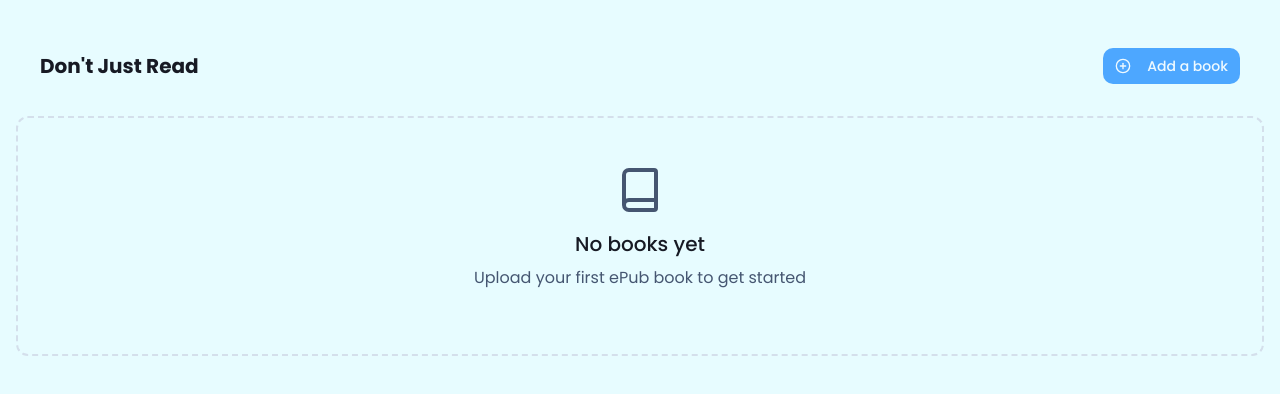
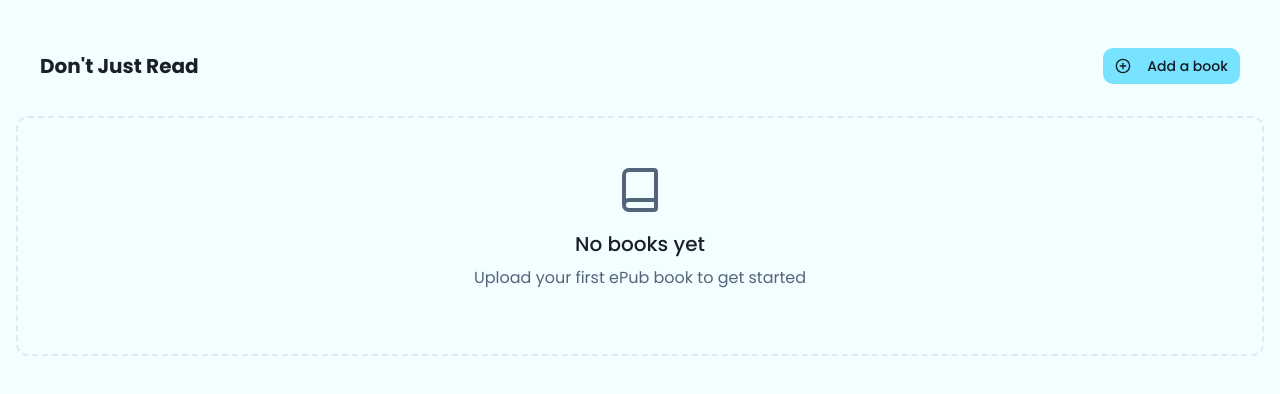
Before and after one commit to s7manth/dontjustread, a Next.js app: page / in a window 1280 px wide. Shown: the top 394 px of the page. Built offline with nearby package versions, Linux system fonts and the light colour scheme.

Commit message:
use a different palatte

```diff
--- a/app/globals.css
+++ b/app/globals.css
@@ -45,73 +45,73 @@
 
 :root {
   --radius: 0.75rem;
-  /* Playful, vibrant light theme using OKLCH for perceptual balance */
-  --background: oklch(0.98 0.03 240);
-  --foreground: oklch(0.22 0.02 270);
-  --card: oklch(0.99 0.015 240);
-  --card-foreground: oklch(0.23 0.02 270);
+  /* Light, bright pastel theme */
+  --background: oklch(0.99 0.015 230); /* near-white with cool tint */
+  --foreground: oklch(0.24 0.02 260);
+  --card: oklch(0.995 0.01 230);
+  --card-foreground: oklch(0.26 0.02 260);
   --popover: oklch(1 0 0);
-  --popover-foreground: oklch(0.22 0.02 270);
-  --primary: oklch(0.75 0.23 260); /* lively blueberry */
-  --primary-foreground: oklch(0.98 0.02 250);
-  --secondary: oklch(0.88 0.14 110); /* mango */
-  --secondary-foreground: oklch(0.22 0.02 270);
-  --muted: oklch(0.95 0.03 240);
-  --muted-foreground: oklch(0.45 0.05 260);
-  --accent: oklch(0.9 0.17 20); /* coral */
-  --accent-foreground: oklch(0.22 0.02 270);
-  --destructive: oklch(0.62 0.22 25);
-  --border: oklch(0.9 0.02 250);
-  --input: oklch(0.93 0.02 250);
-  --ring: oklch(0.7 0.08 260);
-  /* charts become candy-like */
-  --chart-1: oklch(0.74 0.22 260);
-  --chart-2: oklch(0.78 0.2 150);
-  --chart-3: oklch(0.82 0.21 80);
-  --chart-4: oklch(0.76 0.19 20);
-  --chart-5: oklch(0.7 0.2 300);
-  --sidebar: oklch(0.98 0.03 240);
-  --sidebar-foreground: oklch(0.24 0.02 270);
-  --sidebar-primary: oklch(0.74 0.22 260);
-  --sidebar-primary-foreground: oklch(0.98 0.02 250);
-  --sidebar-accent: oklch(0.9 0.17 20);
-  --sidebar-accent-foreground: oklch(0.22 0.02 270);
-  --sidebar-border: oklch(0.9 0.02 250);
-  --sidebar-ring: oklch(0.7 0.08 260);
+  --popover-foreground: oklch(0.24 0.02 260);
+  --primary: oklch(0.88 0.14 240); /* sky */
+  --primary-foreground: oklch(0.22 0.02 260);
+  --secondary: oklch(0.92 0.09 170); /* mint */
+  --secondary-foreground: oklch(0.24 0.02 260);
+  --muted: oklch(0.96 0.02 230);
+  --muted-foreground: oklch(0.5 0.04 250);
+  --accent: oklch(0.93 0.11 80); /* peach */
+  --accent-foreground: oklch(0.24 0.02 260);
+  --destructive: oklch(0.72 0.15 25);
+  --border: oklch(0.93 0.015 230);
+  --input: oklch(0.95 0.015 230);
+  --ring: oklch(0.8 0.08 240);
+  /* pastel charts */
+  --chart-1: oklch(0.86 0.14 240); /* sky */
+  --chart-2: oklch(0.9 0.12 170);  /* mint */
+  --chart-3: oklch(0.92 0.13 80);  /* peach */
+  --chart-4: oklch(0.88 0.14 300); /* lavender */
+  --chart-5: oklch(0.9 0.12 30);  /* apricot */
+  --sidebar: oklch(0.99 0.015 230);
+  --sidebar-foreground: oklch(0.26 0.02 260);
+  --sidebar-primary: oklch(0.86 0.14 240);
+  --sidebar-primary-foreground: oklch(0.22 0.02 260);
+  --sidebar-accent: oklch(0.93 0.11 80);
+  --sidebar-accent-foreground: oklch(0.24 0.02 260);
+  --sidebar-border: oklch(0.93 0.015 230);
+  --sidebar-ring: oklch(0.8 0.08 240);
 }
 
 .dark {
-  --background: oklch(0.17 0.03 260);
+  --background: oklch(0.2 0.03 260); /* deep slate with cool hue */
   --foreground: oklch(0.98 0.02 250);
-  --card: oklch(0.22 0.03 260);
+  --card: oklch(0.24 0.03 260);
   --card-foreground: oklch(0.98 0.02 250);
-  --popover: oklch(0.22 0.03 260);
+  --popover: oklch(0.24 0.03 260);
   --popover-foreground: oklch(0.98 0.02 250);
-  --primary: oklch(0.72 0.24 260);
-  --primary-foreground: oklch(0.19 0.02 260);
-  --secondary: oklch(0.76 0.18 110);
-  --secondary-foreground: oklch(0.19 0.02 260);
-  --muted: oklch(0.25 0.02 260);
-  --muted-foreground: oklch(0.75 0.05 260);
-  --accent: oklch(0.74 0.2 20);
-  --accent-foreground: oklch(0.19 0.02 260);
-  --destructive: oklch(0.6 0.25 20);
-  --border: oklch(0.3 0.02 260 / 55%);
-  --input: oklch(0.3 0.02 260 / 55%);
-  --ring: oklch(0.68 0.08 260);
-  --chart-1: oklch(0.7 0.24 270);
-  --chart-2: oklch(0.68 0.22 150);
-  --chart-3: oklch(0.66 0.23 80);
-  --chart-4: oklch(0.7 0.22 20);
-  --chart-5: oklch(0.72 0.24 300);
-  --sidebar: oklch(0.22 0.03 260);
+  --primary: oklch(0.85 0.16 240); /* luminous sky */
+  --primary-foreground: oklch(0.2 0.02 260);
+  --secondary: oklch(0.88 0.12 170); /* mint */
+  --secondary-foreground: oklch(0.2 0.02 260);
+  --muted: oklch(0.28 0.02 260);
+  --muted-foreground: oklch(0.8 0.04 250);
+  --accent: oklch(0.9 0.13 80); /* peach */
+  --accent-foreground: oklch(0.2 0.02 260);
+  --destructive: oklch(0.64 0.2 20);
+  --border: oklch(0.34 0.02 260 / 55%);
+  --input: oklch(0.34 0.02 260 / 55%);
+  --ring: oklch(0.78 0.08 240);
+  --chart-1: oklch(0.84 0.16 240);
+  --chart-2: oklch(0.86 0.14 170);
+  --chart-3: oklch(0.88 0.15 80);
+  --chart-4: oklch(0.86 0.14 300);
+  --chart-5: oklch(0.86 0.14 30);
+  --sidebar: oklch(0.24 0.03 260);
   --sidebar-foreground: oklch(0.98 0.02 250);
-  --sidebar-primary: oklch(0.72 0.24 260);
-  --sidebar-primary-foreground: oklch(0.19 0.02 260);
-  --sidebar-accent: oklch(0.74 0.2 20);
-  --sidebar-accent-foreground: oklch(0.19 0.02 260);
-  --sidebar-border: oklch(0.3 0.02 260 / 55%);
-  --sidebar-ring: oklch(0.68 0.08 260);
+  --sidebar-primary: oklch(0.84 0.16 240);
+  --sidebar-primary-foreground: oklch(0.2 0.02 260);
+  --sidebar-accent: oklch(0.9 0.13 80);
+  --sidebar-accent-foreground: oklch(0.2 0.02 260);
+  --sidebar-border: oklch(0.34 0.02 260 / 55%);
+  --sidebar-ring: oklch(0.78 0.08 240);
 }
 
 @layer base {
@@ -121,9 +121,9 @@
   body {
     @apply bg-background text-foreground;
     background-image:
-      radial-gradient(50% 50% at 25% 10%, color-mix(in oklch, var(--primary) 20%, transparent) 0%, transparent 70%),
-      radial-gradient(40% 40% at 90% 0%, color-mix(in oklch, var(--accent) 18%, transparent) 0%, transparent 65%),
-      radial-gradient(60% 60% at 10% 90%, color-mix(in oklch, var(--secondary) 18%, transparent) 0%, transparent 70%);
+      radial-gradient(50% 50% at 25% 10%, color-mix(in oklch, var(--primary) 12%, transparent) 0%, transparent 70%),
+      radial-gradient(45% 45% at 90% 0%, color-mix(in oklch, var(--accent) 10%, transparent) 0%, transparent 65%),
+      radial-gradient(55% 55% at 10% 90%, color-mix(in oklch, var(--secondary) 10%, transparent) 0%, transparent 70%);
     background-attachment: fixed;
   }
 }
```
